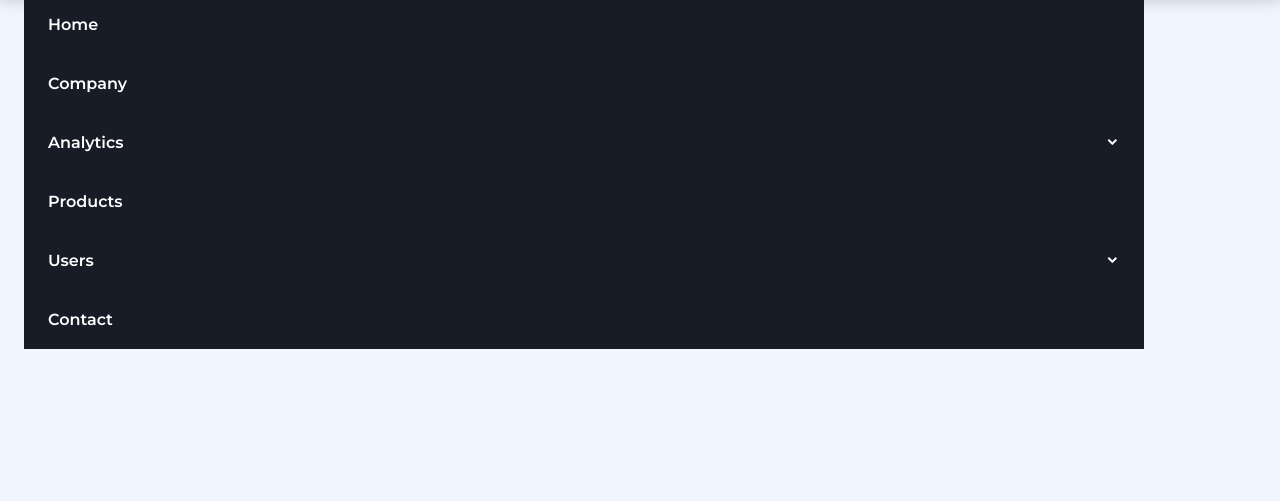
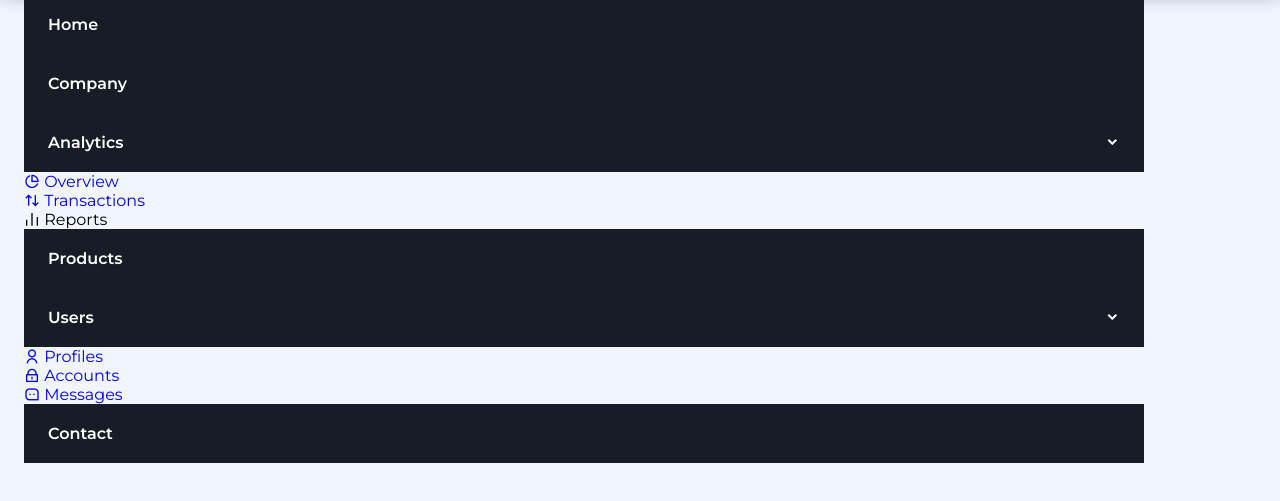
Before and after one commit to erickdc7/responsive-dropdown-menu-2, a plain HTML site: page index.html in a window 1280 px wide. Shown: the part 61-562 px from the top of the page. Drawn offline with nearby package versions, Linux system fonts and the light colour scheme.

Commit message:
dropdown menu links

```diff
--- a/index.html
+++ b/index.html
@@ -41,6 +41,27 @@
                   <div class="nav__link">
                      Analytics <i class="ri-arrow-down-s-line dropdown__arrow"></i>
                   </div>
+
+                  <ul class="dropdown__menu">
+                     <li>
+                        <a href="#" class="dropdown__link">
+                           <i class="ri-pie-chart-line"></i> Overview
+                        </a>
+                     </li>
+
+                     <li>
+                        <a href="#" class="dropdown__link">
+                           <i class="ri-arrow-up-down-line"></i> Transactions
+                        </a>
+                     </li>
+
+                     <!--=============== DROPDOWN SUBMENU ===============-->
+                     <li class="dropdown__subitem">
+                        <div class="dropdown__link">
+                           <i class="ri-bar-chart-line"></i> Reports
+                        </div>
+                     </li>
+                  </ul>
                </li>
 
                <li><a href="#" class="nav__link">Products</a></li>
@@ -50,6 +71,26 @@
                   <div class="nav__link">
                      Users <i class="ri-arrow-down-s-line dropdown__arrow"></i>
                   </div>
+
+                  <ul class="dropdown__menu">
+                     <li>
+                        <a href="#" class="dropdown__link">
+                           <i class="ri-user-line"></i> Profiles
+                        </a>
+                     </li>
+
+                     <li>
+                        <a href="#" class="dropdown__link">
+                           <i class="ri-lock-line"></i> Accounts
+                        </a>
+                     </li>
+
+                     <li>
+                        <a href="#" class="dropdown__link">
+                           <i class="ri-message-3-line"></i> Messages
+                        </a>
+                     </li>
+                  </ul>
                </li>
 
                <li><a href="#" class="nav__link">Contact</a></li>
```
